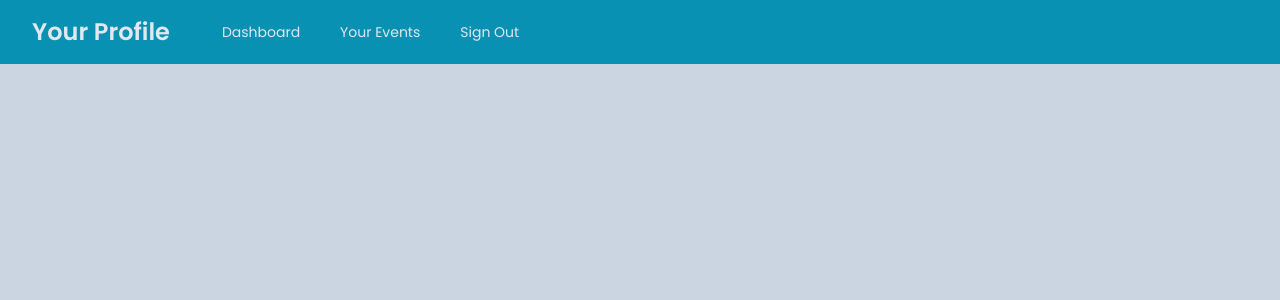
After one commit to Abdorithm/EventPlaza, a Flask app: template web_flask/templates/profile.html in a window 1280 px wide. The commit adds this page. Shown: the top 300 px of the page. Run offline with Flask 3, Linux system fonts and the light colour scheme; the template is opened without the code that fills it, so the values that code supplies are empty.

Commit message:
profile template

```diff
--- a/web_flask/routes.py
+++ b/web_flask/routes.py
@@ -55,6 +55,11 @@ def team():
     """ Renders the dashboard page """
     return render_template('team.html')
 
+@app.route('/profile', strict_slashes=False)
+def team():
+    """ Renders the dashboard page """
+    return render_template('profile.html')
+
 
 if __name__ == "__main__":
     """ Main Function """
--- a/web_flask/templates/dashboard.html
+++ b/web_flask/templates/dashboard.html
@@ -96,7 +96,7 @@
                   class="profile-menu-leave absolute right-0 z-10 mt-2 w-48 origin-top-right rounded-md bg-slate-200 py-1 shadow-lg ring-1 ring-black ring-opacity-5 focus:outline-none"
                   role="menu" aria-orientation="vertical" aria-labelledby="user-menu-button" tabindex="-1">
                   <!-- Active: "bg-gray-100", Not Active: "" -->
-                  <a href="#" class="block px-4 py-2 text-sm text-gray-900" role="menuitem" tabindex="-1"
+                  <a href="{{ url_for('profile') }}" class="block px-4 py-2 text-sm text-gray-900" role="menuitem" tabindex="-1"
                     id="user-menu-item-0">Your Profile</a>
                   <a href="{{ url_for('landing') }}" class="block px-4 py-2 text-sm text-gray-900" role="menuitem"
                     tabindex="-1" id="user-menu-item-2">Sign out</a>
@@ -151,7 +151,7 @@
             </div>
           </div>
           <div class="mt-3 space-y-1 px-2">
-            <a href="#"
+            <a href="{{ url_for('profile') }}"
               class="block rounded-md px-3 py-2 text-base font-medium text-slate-200 hover:bg-cyan-800 hover:text-white">Your
               Profile</a>
             <a href="{{ url_for('landing') }}"
--- /dev/null
+++ b/web_flask/templates/profile.html
@@ -0,0 +1,118 @@
+<!DOCTYPE html>
+<html lang="en">
+
+<head>
+    <meta charset="UTF-8">
+    <meta name="viewport" content="width=device-width, initial-scale=1.0">
+    <title>Your Profile</title>
+    <link rel="preconnect" href="https://fonts.googleapis.com">
+    <link rel="preconnect" href="https://fonts.gstatic.com" crossorigin>
+    <link href="https://fonts.googleapis.com/css2?family=Poppins:ital,wght@0,400;0,600;1,800&display=swap"
+        rel="stylesheet">
+    <link href="../static/styles/styles.css" rel="stylesheet">
+</head>
+
+<body class="font-[Poppins] bg-slate-300 h-full">
+    {% with messages = get_flashed_messages(with_categories=true) %}
+    {% if messages %}
+    {% for category, message in messages %}
+    {% if category == "error" %}
+    <div id="flash-body" class="bg-fuchsia-600 text-slate-200 px-4 py-3 relative" role="alert">
+        <strong class="font-bold">
+            {{ message }}
+        </strong>
+        <span class="absolute top-0 bottom-0 right-0 px-4 py-3">
+            <svg id="close-flash" class="fill-current h-6 w-6 text-slate-200" role="button"
+                xmlns="http://www.w3.org/2000/svg" viewBox="0 0 20 20">
+                <title>Close</title>
+                <path
+                    d="M14.348 14.849a1.2 1.2 0 0 1-1.697 0L10 11.819l-2.651 3.029a1.2 1.2 0 1 1-1.697-1.697l2.758-3.15-2.759-3.152a1.2 1.2 0 1 1 1.697-1.697L10 8.183l2.651-3.031a1.2 1.2 0 1 1 1.697 1.697l-2.758 3.152 2.758 3.15a1.2 1.2 0 0 1 0 1.698z" />
+            </svg>
+        </span>
+    </div>
+    {% elif category == "success" %}
+    <div id="flash-body" class="bg-cyan-600 text-slate-200 px-4 py-3 relative" role="alert">
+        <strong class="font-bold">
+            {{ message }}
+        </strong>
+        <span class="absolute top-0 bottom-0 right-0 px-4 py-3">
+            <svg id="close-flash" class="fill-current h-6 w-6 text-slate-200" role="button"
+                xmlns="http://www.w3.org/2000/svg" viewBox="0 0 20 20">
+                <title>Close</title>
+                <path
+                    d="M14.348 14.849a1.2 1.2 0 0 1-1.697 0L10 11.819l-2.651 3.029a1.2 1.2 0 1 1-1.697-1.697l2.758-3.15-2.759-3.152a1.2 1.2 0 1 1 1.697-1.697L10 8.183l2.651-3.031a1.2 1.2 0 1 1 1.697 1.697l-2.758 3.152 2.758 3.15a1.2 1.2 0 0 1 0 1.698z" />
+            </svg>
+        </span>
+    </div>
+    {% endif %}
+    {% endfor %}
+    {% endif %}
+    {% endwith %}
+    <div class="min-h-full">
+        <nav class="bg-cyan-600">
+            <div class="mx-auto max-w-7xl px-4 sm:px-6 lg:px-8">
+                <div class="flex h-16 items-center justify-between">
+                    <div class="flex text-2xl text-slate-200 font-bold items-center">
+                        Your Profile
+                        <div class="hidden md:block">
+                            <div class="ml-10 flex items-baseline space-x-4">
+                              <!-- Current: "bg-gray-900 text-white", Default: "text-gray-300 hover:bg-gray-700 hover:text-white" -->
+                              <a href="{{ url_for('dashboard') }}" class="text-slate-200 hover:bg-cyan-800 hover:text-white rounded-md px-3 py-2 text-sm font-medium"
+                                aria-current="page">Dashboard</a>
+                              <a href="{{ url_for('events') }}"
+                                class="text-slate-200 hover:bg-cyan-800 hover:text-white rounded-md px-3 py-2 text-sm font-medium">Your Events</a>
+                              <a href="{{ url_for('landing') }}"
+                                class="text-slate-200 hover:bg-cyan-800 hover:text-white rounded-md px-3 py-2 text-sm font-medium">Sign Out</a>
+                            </div>
+                          </div>
+                    </div>
+                    <div class="-mr-2 flex md:hidden">
+                        <!-- Mobile menu button -->
+                        <button id="mobile-menu-button" type="button"
+                            class="relative inline-flex items-center justify-center rounded-md bg-cyan-950 p-2 text-slate-200 hover:bg-cyan-800 hover:text-white focus:outline-none focus:ring-2 focus:ring-white focus:ring-offset-2 focus:ring-offset-gray-800"
+                            aria-controls="mobile-menu" aria-expanded="false">
+                            <span class="absolute -inset-0.5"></span>
+                            <span class="sr-only">Open main menu</span>
+                            <!-- Menu open: "hidden", Menu closed: "block" -->
+                            <svg class="menu-dash block h-6 w-6" fill="none" viewBox="0 0 24 24" stroke-width="1.5"
+                                stroke="currentColor" aria-hidden="true">
+                                <path stroke-linecap="round" stroke-linejoin="round"
+                                    d="M3.75 6.75h16.5M3.75 12h16.5m-16.5 5.25h16.5" />
+                            </svg>
+                            <!-- Menu open: "block", Menu closed: "hidden" -->
+                            <svg class="menu-dash hidden h-6 w-6" fill="none" viewBox="0 0 24 24" stroke-width="1.5"
+                                stroke="currentColor" aria-hidden="true">
+                                <path stroke-linecap="round" stroke-linejoin="round" d="M6 18L18 6M6 6l12 12" />
+                            </svg>
+                        </button>
+                    </div>
+                </div>
+            </div>
+
+            <!-- Mobile menu, show/hide based on menu state. -->
+            <div class="md:hidden hidden" id="mobile-menu">
+                <div class="border-t border-gray-700 pb-3 pt-4">
+                    <div class="mt-3 space-y-1 px-2">
+                        <a href="{{ url_for('dashboard') }}"
+                            class="block rounded-md px-3 py-2 text-base font-medium text-slate-200 hover:bg-cyan-800 hover:text-white">
+                            Dashboard
+                        </a>
+                        <a href="{{ url_for('events') }}"
+                            class="block rounded-md px-3 py-2 text-base font-medium text-slate-200 hover:bg-cyan-800 hover:text-white">
+                            Your Events
+                        </a>
+                        <a href="{{ url_for('landing') }}"
+                            class="block rounded-md px-3 py-2 text-base font-medium text-slate-200 hover:bg-cyan-800 hover:text-white">Sign
+                            out</a>
+                    </div>
+                </div>
+            </div>
+        </nav>
+        <main>
+            <div class="place-self-center grid xl:grid-cols-3 mx-auto max-w-7xl py-6 sm:px-6 lg:px-8">
+
+            </div>
+        </main>
+    </div>
+    <script src="../static/js/app.js"></script>
+</body>
--- a/web_flask/templates/your_events.html
+++ b/web_flask/templates/your_events.html
@@ -75,7 +75,7 @@
                                     role="menu" aria-orientation="vertical" aria-labelledby="user-menu-button"
                                     tabindex="-1">
                                     <!-- Active: "bg-gray-100", Not Active: "" -->
-                                    <a href="#" class="block px-4 py-2 text-sm text-gray-900" role="menuitem"
+                                    <a href="{{ url_for('profile') }}" class="block px-4 py-2 text-sm text-gray-900" role="menuitem"
                                         tabindex="-1" id="user-menu-item-0">Your Profile</a>
                                     <a href="{{ url_for('landing') }}" class="block px-4 py-2 text-sm text-gray-900"
                                         role="menuitem" tabindex="-1" id="user-menu-item-2">Sign out</a>
@@ -121,7 +121,7 @@
                         </div>
                     </div>
                     <div class="mt-3 space-y-1 px-2">
-                        <a href="#"
+                        <a href="{{ url_for('profile') }}"
                             class="block rounded-md px-3 py-2 text-base font-medium text-slate-200 hover:bg-cyan-800 hover:text-white">Your
                             Profile</a>
                         <a href="{{ url_for('landing') }}"
```
